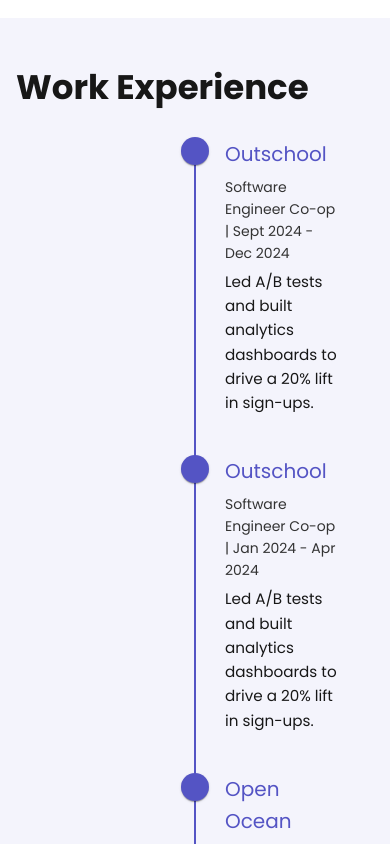
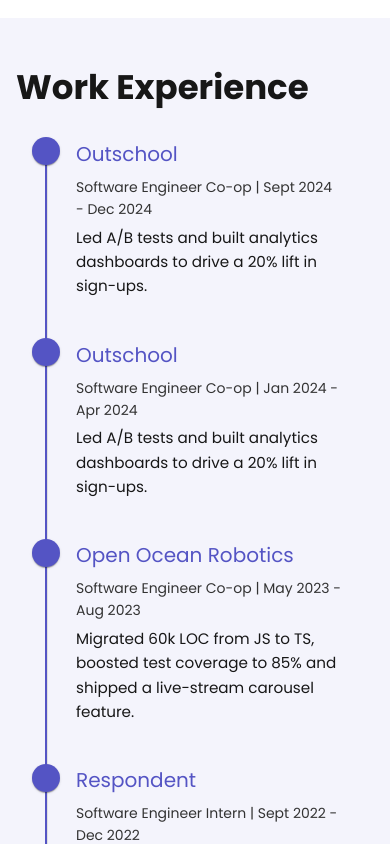
Before and after one commit to sejal-agarwal/personal-site, a Next.js app: page / in a window 390 px wide. Shown: the part 700-1544 px from the top of the page. Built offline with nearby package versions, Linux system fonts and the light colour scheme; some icons are missing.

Commit message:
format timeline on mobile

```diff
--- a/src/app/components/WorkTimeline.tsx
+++ b/src/app/components/WorkTimeline.tsx
@@ -90,6 +90,8 @@ export function WorkTimeline() {
   const dotRefs = React.useRef<Array<HTMLElement | null>>([]);
   const [barTop, setBarTop] = React.useState(0);
   const [barHeight, setBarHeight] = React.useState(0);
+  const [trackX, setTrackX] = React.useState(0);
+
   React.useEffect(() => {
     const sec = sectionRef.current;
     if (!sec) return;
@@ -100,10 +102,24 @@ export function WorkTimeline() {
       return r.top + window.scrollY - topOff + r.height / 2;
     });
     if (centers.length) {
+      const dotRadius =
+        (dotRefs.current[0]?.getBoundingClientRect().height ?? 40) / 2;
       setBarTop(centers[0]);
-      setBarHeight(centers[centers.length - 1] - centers[0]);
+      setBarHeight(centers[centers.length - 1] - centers[0] + dotRadius);
     }
   }, [isSmall]);
+
+  React.useEffect(() => {
+    const sec = sectionRef.current;
+    if (!sec) return;
+    const secLeft = sec.getBoundingClientRect().left + window.scrollX;
+    const firstDot = dotRefs.current[0];
+    if (firstDot) {
+      const r = firstDot.getBoundingClientRect();
+      const centerX = r.left + r.width / 2 - secLeft;
+      setTrackX(centerX);
+    }
+  }, [isSmall, barTop, barHeight]);
 
   const [activeDots, setActiveDots] = React.useState<boolean[]>([]);
   React.useEffect(() => {
@@ -128,6 +144,7 @@ export function WorkTimeline() {
       ref={sectionRef}
       className="fade-in"
       component="section"
+      id="work"
       sx={{
         position: "relative",
         mt: { xs: 6, md: 8 },
@@ -142,8 +159,8 @@ export function WorkTimeline() {
         sx={{
           position: "absolute",
           top: barTop,
-          left: "50%",
-          transform: "translateX(-50%)",
+          left: isSmall ? `${trackX}px` : "50%",
+          transform: isSmall ? "none" : "translateX(-50%)",
           width: 2,
           height: barHeight,
           bgcolor: theme.palette.grey[300],
@@ -157,7 +174,7 @@ export function WorkTimeline() {
         style={{
           position: "absolute",
           top: barTop,
-          left: "calc(50% - 1px)",
+          left: isSmall ? `${trackX - 1}px` : "calc(50% - 1px)",
           width: 2,
           height: barHeight,
           backgroundColor: theme.palette.primary.main,
@@ -179,7 +196,10 @@ export function WorkTimeline() {
 
         <Timeline
           position={isSmall ? "right" : "alternate"}
-          sx={{ "& .MuiTimelineConnector-root": { bgcolor: "transparent" } }}
+          sx={{
+            "& .MuiTimelineItem-root:before": { display: "none" },
+            "& .MuiTimelineConnector-root": { bgcolor: "transparent" },
+          }}
         >
           {EXPERIENCES.map((exp, i) => {
             const isLeft = !isSmall && i % 2 === 1;
@@ -201,9 +221,7 @@ export function WorkTimeline() {
                         : theme.palette.primary.main,
                     }}
                     color="inherit"
-                    sx={{
-                      zIndex: 2,
-                    }}
+                    sx={{ zIndex: 2 }}
                   >
                     <WorkIcon fontSize="small" />
                   </MotionDot>
```
